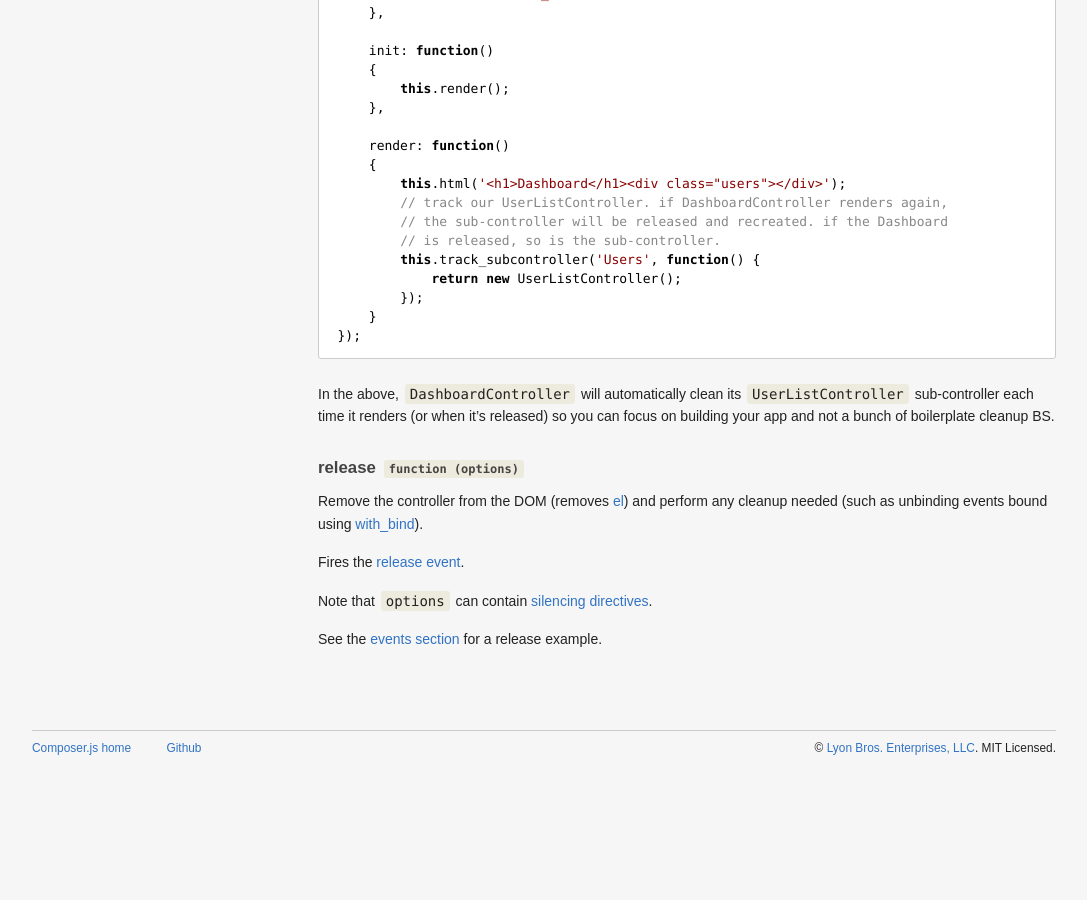
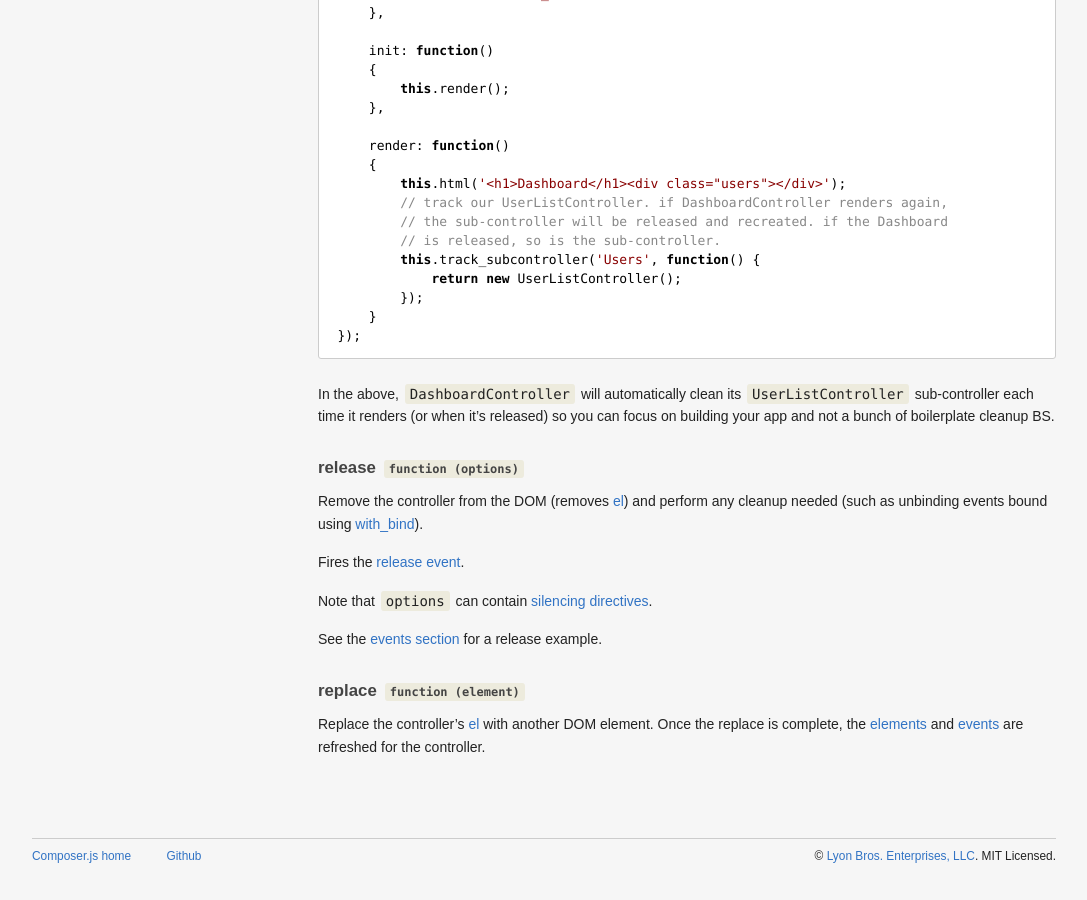
Before and after one commit to lyonbros/composer.js, a Jekyll site: the page built from docs/controller.md, in a window 1280 px wide and 900 px high, scrolled down 5210 px. Shown: the whole window, without its empty margins (96-1183 px from the left). Built offline with Jekyll 4.4.1, drawn with Linux system fonts in a browser that asks for light colours; comment, search, counter and statistics services are not loaded; before the commit the page ends 6002 px from its top, so only the background shows below that.

Commit message:
controller replace docs

```diff
--- a/docs/controller.md
+++ b/docs/controller.md
@@ -334,3 +334,9 @@ Fires the [release event](#release).
 Note that `options` can contain [silencing directives](/composer.js/docs/event#silencing).
 
 See the [events section](#events-1) for a release example.
+
+### replace :: function(element)
+
+Replace the controller's [el](#el) with another DOM element. Once the replace is
+complete, the [elements](#elements) and [events](#events) are refreshed for the
+controller.
```
